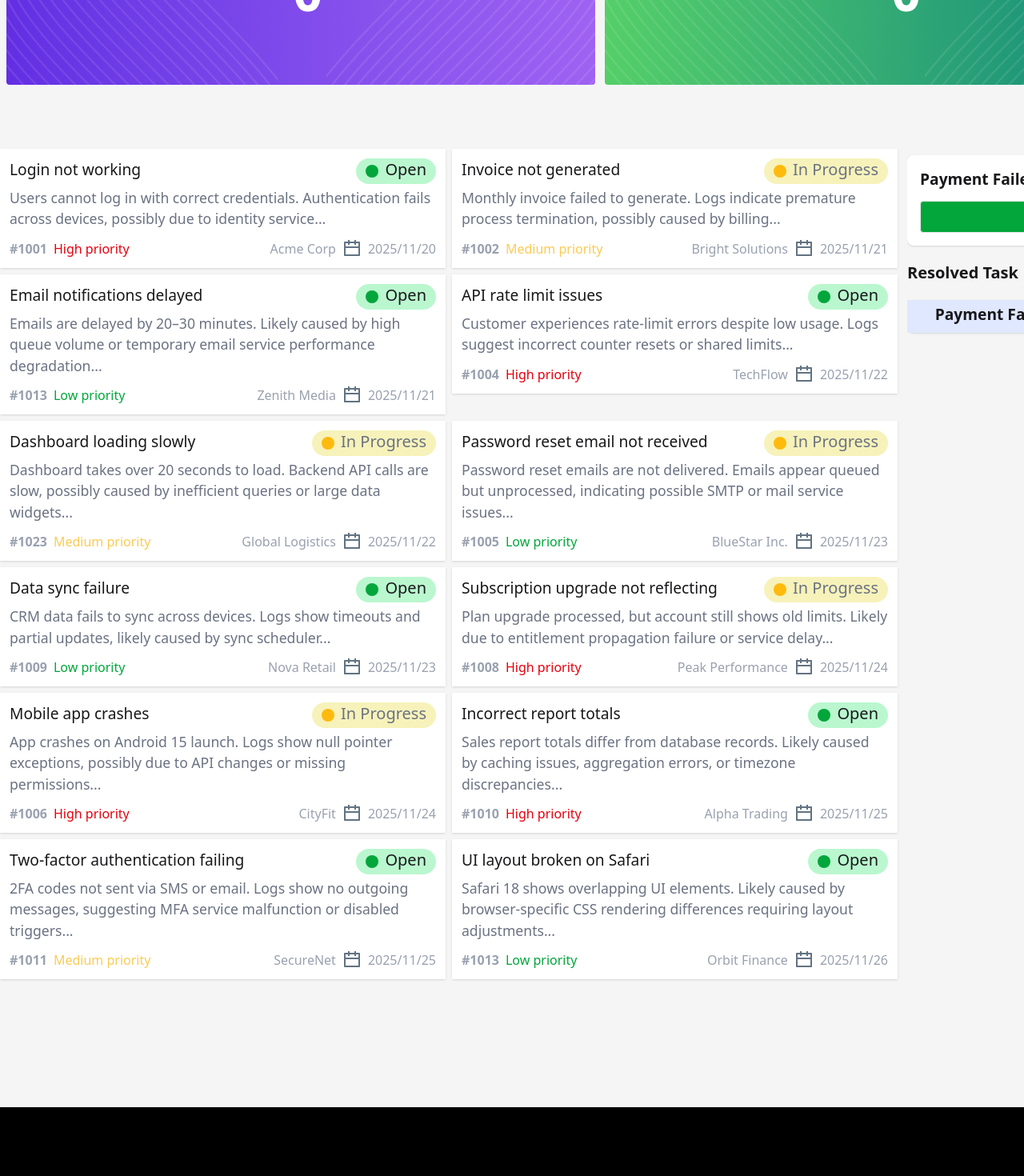
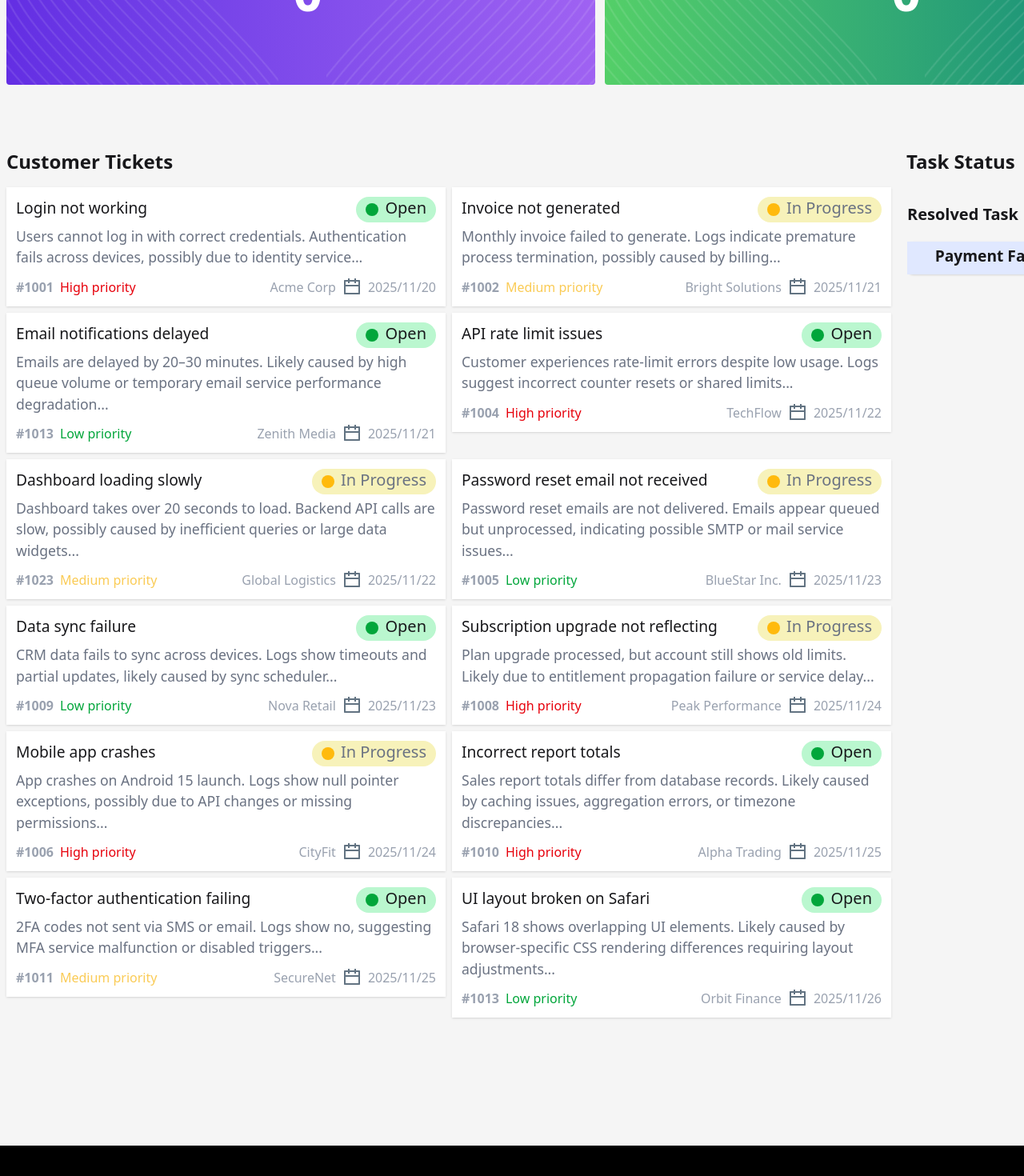
Before and after one commit to alaminbinilias/customer-Support, a React app: page / in a window 1280 px wide. Shown: the part 602-2072 px from the top of the page at 80% size. Built offline with nearby package versions, Linux system fonts and the light colour scheme; the HTML template or start-up script is replaced by a standard one.

Commit message:
without challenge section

```diff
--- a/package.json
+++ b/package.json
@@ -13,6 +13,7 @@
     "@tailwindcss/vite": "^4.1.17",
     "react": "^19.2.0",
     "react-dom": "^19.2.0",
+    "react-toastify": "^11.0.5",
     "tailwindcss": "^4.1.17"
   },
   "devDependencies": {
--- a/public/customer.json
+++ b/public/customer.json
@@ -92,7 +92,7 @@
   {
     "id": "1011",
     "title": "Two-factor authentication failing",
-    "description": "2FA codes not sent via SMS or email. Logs show no outgoing messages, suggesting MFA service malfunction or disabled triggers...",
+    "description": "2FA codes not sent via SMS or email. Logs show no, suggesting MFA service malfunction or disabled triggers...",
     "customer": "SecureNet",
     "priority": "Medium priority",
     "status": "Open",
--- a/src/App.jsx
+++ b/src/App.jsx
@@ -1,31 +1,36 @@
+import { ToastContainer} from 'react-toastify';
 
-import { Suspense } from 'react'
+import { Suspense, useState} from 'react'
 import './App.css'
 import Banner from './Components/Banner/Banner'
 import Navber from './Components/Navber/Navber'
 import Support from './Components/Support/Support'
 import Footer from './Components/Footer/Footer'
 
-const CustomerPromise= async()=>{
-  const CustomerData= await fetch('../public/customer.json');
+const CustomerPromise = async () => {
+  const CustomerData = await fetch('../public/customer.json');
   return CustomerData.json();
 }
 
 //console.log(CustomerPromise());
 
-const CustomerDetails=CustomerPromise();
+const CustomerDetails = CustomerPromise();
 //console.log(CustomerDetails);
 
 
 function App() {
+
+  const [task,setTask]=useState([]);
+  console.log(task);
   return (
     <>
       <Navber></Navber>
-      <Banner></Banner>
+      <Banner task={task}></Banner>
       <Suspense fallback={<span className="loading loading-bars loading-xl"></span>}>
-          <Support CustomerDetails={CustomerDetails}></Support>
+        <Support CustomerDetails={CustomerDetails} task={task} setTask={setTask}></Support>
       </Suspense>
       <Footer></Footer>
+      <ToastContainer />
     </>
   )
 }
--- a/src/Components/Banner/Banner.jsx
+++ b/src/Components/Banner/Banner.jsx
@@ -1,7 +1,7 @@
 import React from 'react';
 import wave from '../../assets/role.png'
 import waves from '../../assets/Clip path group (1).png'
-const Banner = () => {
+const Banner = ({task}) => {
     return (
         <div className=' w-full px-2 md:w-[1500px] mx-auto mt-20'>
             <div className=' grid grid-cols-1 md:grid-cols-2 gap-3'>
@@ -14,7 +14,7 @@ const Banner = () => {
                     </div>
                     <div className='w-full md:-ml-180'>
                         <p className='text-white  text-[2rem]'>In-Progress</p>
-                        <p className='text-white  text-[4rem] font-semibold'>0</p>
+                        <p className='text-white  text-[4rem] font-semibold'>{task.length}</p>
                     </div>
                 </div>
                 <div className="bg-linear-to-r from-[#54CF68] to-[#00827A] text-center rounded-sm h-70 flex justify-center items-center">
--- a/src/Components/Card/Card.jsx
+++ b/src/Components/Card/Card.jsx
@@ -1,10 +1,16 @@
-import React from 'react';
+import { toast } from 'react-toastify';
 import calander from '../../assets/ri_calendar-line.png'
-const Card = ({Customer}) => {
-    console.log(Customer);
+const Card = ({Customer,task,setTask}) => {
+    //console.log(Customer);
+    const ClickHandle=(Cus)=>{
+        // alert("Task Selected");
+        toast("Task Selected");
+        setTask([...task,Cus.title]);
+    }
+
     return (
         <div>
-            <div className='bg-white shadow-sm p-3'>
+            <div onClick={()=>{ClickHandle(Customer)}} className='bg-white shadow-sm p-3 cursor-pointer'>
                 <div className='flex gap-3 justify-between'>
                     <div>
                         <p className='font-medium text-[1.2rem]'>{Customer.title}</p>
--- /dev/null
+++ b/src/Components/StatusSection/StatusSection.jsx
@@ -0,0 +1,16 @@
+import React from 'react';
+
+const StatusSection = ({tsk}) => {
+    return (
+        <div>
+            <div className="card-body bg-white mb-2">
+                <h2 className="card-title text-[1.2rem] mb-2">{tsk}</h2>
+                <div className="justify-end card-actions w-full">
+                    <button className="btn bg-[#02a63b] text-white w-full">Complete</button>
+                </div>
+            </div>
+        </div>
+    );
+};
+
+export default StatusSection;
--- a/src/Components/Support/Support.jsx
+++ b/src/Components/Support/Support.jsx
@@ -1,28 +1,31 @@
-import { use } from 'react';
+import { use} from 'react';
 import Card from '../Card/Card';
-const Support = ({ CustomerDetails }) => {
+import StatusSection from '../StatusSection/StatusSection';
+const Support = ({ CustomerDetails,task,setTask}) => {
     const AllCustomers = use(CustomerDetails);
     //console.log(AllCustomers);
+
     return (
         <div className='w-full grid grid-cols-1 md:w-[1500px] mx-auto mt-20 mb-10 root'>
-            {/* <p className='font-semibold text-2xl mb-4'>Customer Tickets</p> */}
+
+            <div className='px-2 grid grid-cols-12 gap-4 items-center justify-between'>
+                <p className='font-semibold text-2xl mb-4 col-span-9'>Customer Tickets</p>
+                <p className=' hidden md:block font-semibold text-2xl mb-4 col-span-3'>Task Status</p>
+            </div>
             {/* <Card></Card> */}
             <div className='grid md:grid-cols-12 gap-3'>
-                <div className='grid grid-cols-1 md:grid-cols-2 col-span-9 gap-2'>
+                <div className='grid grid-cols-1 px-2 md:grid-cols-2 col-span-9 gap-2'>
                     {
-                        AllCustomers.map(Customer => <Card Customer={Customer}></Card>)
+                        AllCustomers.map(Customer => <Card Customer={Customer} task={task} setTask={setTask}></Card>)
                     }
                 </div>
                 <div className='hidden md:block h-230 overflow-hidden overflow-y-auto col-span-3'>
                     <div className='overflow-y-auto'>
 
-                        <div className="card w-full bg-base-100 card-sm shadow-sm mb-2 mt-2">
-                            <div className="card-body">
-                                <h2 className="card-title text-[1.2rem] mb-1">Payment Failed - Card Declined</h2>
-                                <div className="justify-end card-actions w-full">
-                                    <button className="btn bg-[#02a63b] text-white w-full">Complete</button>
-                                </div>
-                            </div>
+                        <div className="card w-full card-sm shadow-sm mt-2">
+                            {
+                                task.map(tsk=><StatusSection tsk={tsk}></StatusSection>)
+                            }
                         </div>
 
 
```
Also changed, not shown: 1 other file (tests, documents, lock files or other folders).
